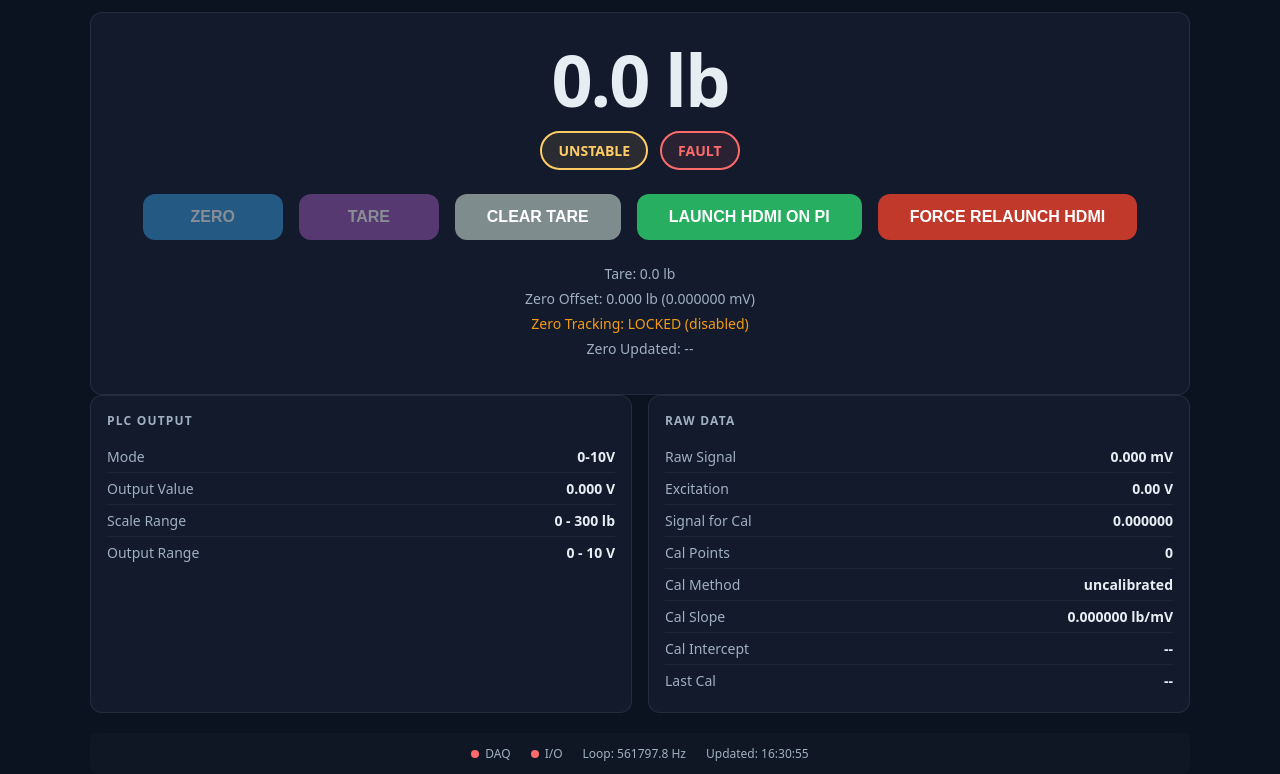
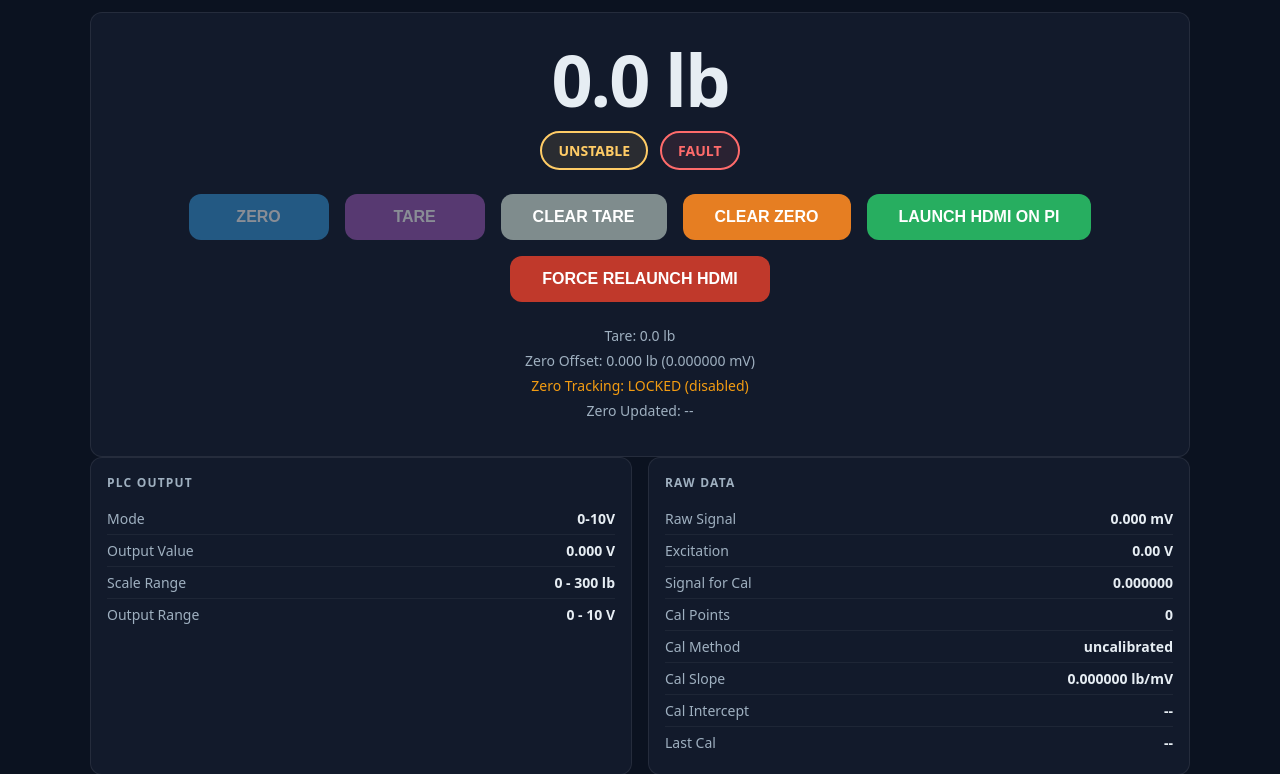
Before and after one commit to jlthompson0351/hoppers, a Flask app: page / in a window 1280 px wide. Shown: the part 143-917 px from the top of the page. Run offline with Flask 3, Linux system fonts and the light colour scheme; data comes from the database, SQL or seed files in the repository; data that the repository does not hold is empty; parts of the project's set-up code (start-up, migrations or seed data) failed here and were passed over.

Commit message:
Fix stale zero offset corrupting calibration and add CLEAR ZERO button
Zero offset from previous sessions was persisting across recalibrations, shifting weight readings by ~4-6 lb. Now resets zero offset on cal point changes. Adds /api/zero/clear endpoint and CLEAR ZERO button to dashboard and HDMI kiosk.

Co-authored-by: Cursor <cursoragent@cursor.com>

```diff
--- a/src/app/routes.py
+++ b/src/app/routes.py
@@ -333,12 +333,51 @@ def _active_point_for_weight(points: list, known_weight_lbs: float, eps_lb: floa
     return None
 
 
+def _reset_zero_offset(repo: AppRepository, state: Optional[LiveState], reason: str) -> None:
+    """Reset zero offset to 0 when calibration model changes.
+
+    Calibration captures raw signal, so any existing zero offset computed
+    against a previous calibration model would corrupt the new mapping.
+    """
+    cfg = repo.get_latest_config()
+    scale = cfg.get("scale") or {}
+    old_offset = float(scale.get("zero_offset_mv") or scale.get("zero_offset_signal") or 0.0)
+    if abs(old_offset) < 1e-12:
+        return  # Already zero, nothing to do.
+
+    updated_utc = _utc_now()
+    scale["zero_offset_mv"] = 0.0
+    scale["zero_offset_signal"] = 0.0
+    scale["zero_offset_updated_utc"] = updated_utc
+    cfg["scale"] = scale
+    repo.save_config(cfg)
+
+    if state is not None:
+        state.set(
+            zero_offset_mv=0.0,
+            zero_offset_signal=0.0,
+            zero_offset_updated_utc=updated_utc,
+        )
+
+    repo.log_event(
+        level="INFO",
+        code="ZERO_OFFSET_RESET",
+        message=f"Zero offset reset from {old_offset:.6f} mV to 0.0 ({reason}).",
+        details={
+            "old_zero_offset_mv": old_offset,
+            "new_zero_offset_mv": 0.0,
+            "reason": reason,
+        },
+    )
+
+
 def _apply_calibration_capture(
     repo: AppRepository,
     snap: dict,
     known_weight_lbs: float,
     requested_mode: str,
     confirm_average: bool,
+    state: Optional[LiveState] = None,
 ) -> dict:
     known_weight_lbs = float(known_weight_lbs)
     requested_mode = str(requested_mode or "overwrite").strip().lower()
@@ -362,6 +401,10 @@ def _apply_calibration_capture(
     point_id = repo.add_calibration_point(known_weight_lbs=known_weight_lbs, signal=applied_signal_mv)
     updated_points = repo.get_calibration_points(limit=500)
     model = calibration_model_from_points(updated_points)
+
+    # Calibration model changed — any existing zero offset was computed against
+    # the old model and would corrupt weight readings with the new one.
+    _reset_zero_offset(repo, state, reason="calibration_point_added")
 
     repo.log_event(
         level="INFO",
@@ -643,6 +686,7 @@ def calibration_add() -> Response:
         known_weight_lbs=known_weight,
         requested_mode=requested_mode,
         confirm_average=confirm_average,
+        state=state,
     )
     return redirect(url_for("routes.calibration_get"))
 
@@ -1456,6 +1500,22 @@ def api_zero() -> Response:
     )
 
 
+@bp.post("/api/zero/clear")
+def api_zero_clear() -> Response:
+    """Clear (reset) the zero offset to 0.0 without re-zeroing.
+
+    Useful when a stale offset from a previous calibration or testing session
+    is contaminating the current weight readings.
+    """
+    repo: AppRepository = current_app.config["REPO"]
+    state: LiveState = current_app.config["LIVE_STATE"]
+    _reset_zero_offset(repo, state, reason="manual_clear")
+    return Response(
+        json.dumps({"success": True, "zero_offset_mv": 0.0, "message": "Zero offset cleared"}),
+        mimetype="application/json",
+    )
+
+
 @bp.post("/api/tare")
 def api_tare() -> Response:
     """Tare the scale - set current weight as tare offset."""
@@ -1551,6 +1611,7 @@ def api_calibration_add() -> Response:
         known_weight_lbs=known_weight,
         requested_mode=requested_mode,
         confirm_average=confirm_average,
+        state=state,
     )
     return Response(json.dumps(result), mimetype="application/json")
 
@@ -1559,8 +1620,10 @@ def api_calibration_add() -> Response:
 def api_calibration_delete(point_id: int) -> Response:
     """Delete a calibration point."""
     repo: AppRepository = current_app.config["REPO"]
+    state: LiveState = current_app.config["LIVE_STATE"]
     try:
         repo.delete_calibration_point(point_id)
+        _reset_zero_offset(repo, state, reason="calibration_point_deleted")
         repo.log_event(
             level="INFO",
             code="CAL_POINT_DELETED",
@@ -1583,8 +1646,10 @@ def api_calibration_delete(point_id: int) -> Response:
 def api_calibration_clear() -> Response:
     """Delete all calibration points."""
     repo: AppRepository = current_app.config["REPO"]
+    state: LiveState = current_app.config["LIVE_STATE"]
     try:
         repo.clear_calibration_points()
+        _reset_zero_offset(repo, state, reason="calibration_points_cleared")
         repo.log_event(
             level="INFO",
             code="CAL_POINTS_CLEARED",
--- a/src/app/templates/dashboard.html
+++ b/src/app/templates/dashboard.html
@@ -57,6 +57,7 @@
   .action-btn.zero { background: #3498db; color: white; }
   .action-btn.tare { background: #9b59b6; color: white; }
   .action-btn.clear { background: #7f8c8d; color: white; }
+  .action-btn.clear-zero { background: #e67e22; color: white; }
   .action-btn.launch { background: #27ae60; color: white; }
   .action-btn.force { background: #c0392b; color: white; }
 
@@ -176,6 +177,7 @@
     <button class="action-btn zero" id="btn-zero" onclick="doZero()">ZERO</button>
     <button class="action-btn tare" id="btn-tare" onclick="doTare()">TARE</button>
     <button class="action-btn clear" id="btn-clear" onclick="doClearTare()">CLEAR TARE</button>
+    <button class="action-btn clear-zero" id="btn-clear-zero" onclick="doClearZero()">CLEAR ZERO</button>
     <button class="action-btn launch" id="btn-launch-hdmi" onclick="doLaunchHdmi()">LAUNCH HDMI ON PI</button>
     <button class="action-btn force" id="btn-force-hdmi" onclick="doForceLaunchHdmi()">FORCE RELAUNCH HDMI</button>
   </div>
@@ -492,6 +494,21 @@
       });
   };
 
+  window.doClearZero = function() {
+    fetch('/api/zero/clear', { method: 'POST' })
+      .then(function(r) { return r.json(); })
+      .then(function(data) {
+        if (data.success) {
+          showFeedback('Zero offset cleared', false);
+        } else {
+          showFeedback(data.error || 'Clear zero failed', true);
+        }
+      })
+      .catch(function(err) {
+        showFeedback('Clear zero failed: ' + err.message, true);
+      });
+  };
+
   window.doLaunchHdmi = function() {
     const launchBtn = document.getElementById('btn-launch-hdmi');
     launchBtn.disabled = true;
```
Also changed, not shown: src/app/templates/hdmi.html (+8 -1 lines).
